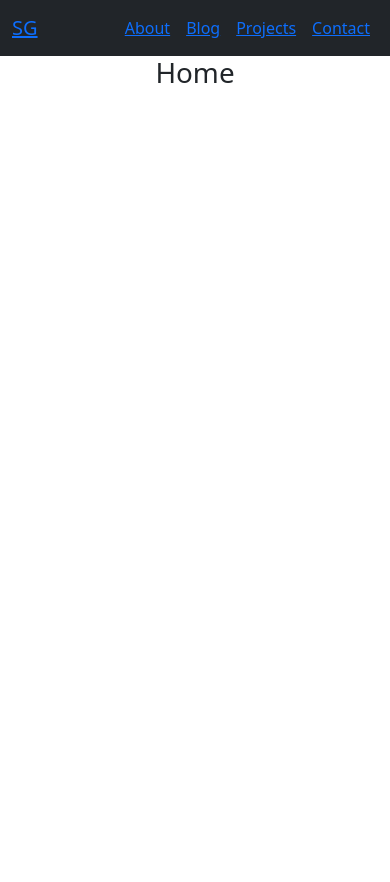
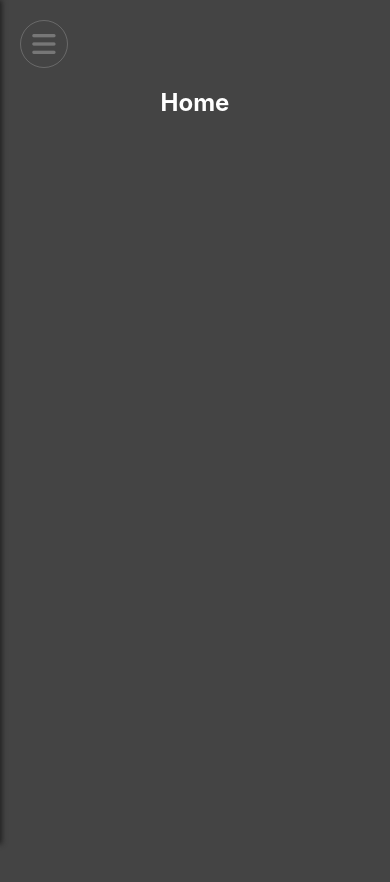
Before and after one commit to segarciat/personal-website, a React (Create React App) app in the folder frontend/: page / in a window 390 px wide. Shown: the top 882 px of the page. Before the commit the page ends 844 px from the top, so only its background shows below. Built offline with nearby package versions, Linux system fonts and the light colour scheme.

Commit message:
Navbar and nav menu for mobile

```diff
--- a/frontend/package.json
+++ b/frontend/package.json
@@ -39,6 +39,7 @@
   },
   "devDependencies": {
     "bootstrap": "^5.1.3",
-    "react-bootstrap": "^2.0.2"
+    "react-bootstrap": "^2.0.2",
+    "sass": "^1.44.0"
   }
 }
--- a/frontend/public/index.html
+++ b/frontend/public/index.html
@@ -8,6 +8,13 @@
     <meta
       name="description"
       content="Sergio Garcia Tapia's personal website."
+    />
+    <link
+      rel="stylesheet"
+      href="https://cdnjs.cloudflare.com/ajax/libs/font-awesome/6.0.0-beta3/css/all.min.css"
+      integrity="sha512-Fo3rlrZj/k7ujTnHg4CGR2D7kSs0v4LLanw2qksYuRlEzO+tcaEPQogQ0KaoGN26/zrn20ImR1DfuLWnOo7aBA=="
+      crossorigin="anonymous"
+      referrerpolicy="no-referrer"
     />
     <link rel="apple-touch-icon" href="%PUBLIC_URL%/logo192.png" />
     <!--
@@ -24,7 +31,7 @@
       work correctly both with client-side routing and a non-root public URL.
       Learn how to configure a non-root public URL by running `npm run build`.
     -->
-    <title>Sergio Garcia | Hobby Dev</title>
+    <title>Sergio E. Garcia T. | Programmer, Mathematician, & Instructor</title>
   </head>
   <body>
     <noscript>You need to enable JavaScript to run this app.</noscript>
--- a/frontend/src/App.js
+++ b/frontend/src/App.js
@@ -1,33 +1,16 @@
-import 'bootstrap/dist/css/bootstrap.min.css';
 import React from 'react';
-import { Navbar, Nav, Container } from 'react-bootstrap';
-import { Outlet, Link } from 'react-router-dom';
+import { Outlet } from 'react-router-dom';
+import Navbar from './components/Navbar';
 
 function App() {
   return (
     <React.Fragment>
-      <Navbar bg="dark" variant="dark">
-        <Container>
-          <Navbar.Brand>
-            <Link to="/">SG</Link>
-          </Navbar.Brand>
-          <Nav className="d-flex justify-content-around ms-auto">
-            <Link className="p-2" to="/about">
-              About
-            </Link>
-            <Link className="p-2" to="/blog">
-              Blog
-            </Link>
-            <Link className="p-2" to="/projects">
-              Projects
-            </Link>
-            <Link className="p-2" to="/contact">
-              Contact
-            </Link>
-          </Nav>
-        </Container>
-      </Navbar>
-      <Outlet />
+      <Navbar />
+      <main id="content">
+        <div className="container">
+          <Outlet />
+        </div>
+      </main>
     </React.Fragment>
   );
 }
--- a/frontend/src/components/Home.js
+++ b/frontend/src/components/Home.js
@@ -3,7 +3,9 @@ import React from 'react';
 const Home = () => {
   return (
     <React.Fragment>
-      <h1 className="text-center">Home</h1>
+      <section id="hero">
+        <h1 className="text-center">Home</h1>
+      </section>
     </React.Fragment>
   );
 };
--- /dev/null
+++ b/frontend/src/components/NavHeader.js
@@ -0,0 +1,17 @@
+import React from 'react';
+
+const NavHeader = ({ isMenuShown, onTogglerClick }) => {
+  return (
+    <header>
+      <button className="btn nav-toggler" onClick={onTogglerClick}>
+        <span>
+          <i
+            className={isMenuShown ? 'fas fa-times fa-2x' : 'fas fa-bars fa-2x'}
+          ></i>
+        </span>
+      </button>
+    </header>
+  );
+};
+
+export default NavHeader;
--- /dev/null
+++ b/frontend/src/components/Navbar.js
@@ -0,0 +1,79 @@
+import React, { useState } from 'react';
+import { NavLink, Link } from 'react-router-dom';
+import NavHeader from './NavHeader';
+import brandPhoto from '../images/brand-photo.jfif';
+
+const Navbar = () => {
+  const [isMenuShown, setIsMenuShown] = useState(false);
+  const navItems = [
+    { to: '/about', linkText: 'About', iconClassList: 'fas fa-info-circle' },
+    { to: '/blog', linkText: 'Blog', iconClassList: 'fas fa-comment' },
+    { to: '/projects', linkText: 'Projects', iconClassList: 'fas fa-code' },
+    {
+      to: '/contact',
+      linkText: 'Contact',
+      iconClassList: 'fas fa-paper-plane',
+    },
+  ];
+
+  const brandPhotoStyle = {
+    height: '3rem',
+    width: '3rem',
+    border: 'none',
+    borderRadius: '50%',
+    marginRight: '0.5rem',
+  };
+
+  const handleTogglerClick = () => {
+    console.log('toggle menu');
+    setIsMenuShown((menuWasShown) => !menuWasShown);
+    document.querySelector('main#content').classList.toggle('hide');
+    document.querySelector('.navbar header').classList.toggle('hide');
+    document.querySelector('.nav-menu').classList.toggle('show');
+  };
+
+  return (
+    <nav className="navbar">
+      <div className="container">
+        <NavHeader
+          onTogglerClick={handleTogglerClick}
+          isMenuShown={isMenuShown}
+        />
+        <div className="nav-menu">
+          <Link to="/" reloadDocument={true}>
+            <img src={brandPhoto} alt="Sergio" style={brandPhotoStyle} />
+            Sergio E. Garcia T.
+          </Link>
+          <ul className="nav-links">
+            {navItems.map((item, index) => (
+              <li key={`${item.linkText}#${index}`}>
+                <NavLink to={item.to} reloadDocument={true}>
+                  <i className={item.iconClassList}></i>
+                  {item.linkText}
+                </NavLink>
+              </li>
+            ))}
+          </ul>
+          <ul className="social">
+            <a
+              target="_blank"
+              rel="noreferrer"
+              href="https://github.com/segarciat"
+            >
+              <i className="fab fa-github"></i>
+            </a>
+            <a
+              target="_blank"
+              rel="noreferrer"
+              href="https://www.linkedin.com/in/sergio-garcia-tapia-81516391/"
+            >
+              <i className="fab fa-linkedin"></i>
+            </a>
+          </ul>
+        </div>
+      </div>
+    </nav>
+  );
+};
+
+export default Navbar;
--- a/frontend/src/css/index.css
+++ /dev/null
@@ -1,13 +0,0 @@
-body {
-  margin: 0;
-  font-family: -apple-system, BlinkMacSystemFont, 'Segoe UI', 'Roboto', 'Oxygen',
-    'Ubuntu', 'Cantarell', 'Fira Sans', 'Droid Sans', 'Helvetica Neue',
-    sans-serif;
-  -webkit-font-smoothing: antialiased;
-  -moz-osx-font-smoothing: grayscale;
-}
-
-code {
-  font-family: source-code-pro, Menlo, Monaco, Consolas, 'Courier New',
-    monospace;
-}
--- a/frontend/src/index.js
+++ b/frontend/src/index.js
@@ -1,7 +1,7 @@
 import React from 'react';
 import ReactDOM from 'react-dom';
 import { BrowserRouter, Routes, Route } from 'react-router-dom';
-import './css/index.css';
+import './scss/index.scss';
 import App from './App';
 import Home from './components/Home';
 import About from './components/About';
--- /dev/null
+++ b/frontend/src/scss/_Home.scss
@@ -0,0 +1,8 @@
+@import '../scss/vars';
+@import '../scss/utils';
+
+#hero {
+  height: 100vh;
+  display: flex;
+  justify-content: center;
+}
--- /dev/null
+++ b/frontend/src/scss/_utils.scss
@@ -0,0 +1,30 @@
+@import 'vars';
+
+.container {
+  display: flex;
+  flex-direction: column;
+}
+
+%btn-shared {
+  cursor: pointer;
+  background: inherit;
+  color: inherit;
+  border: none;
+}
+
+.btn {
+  @extend %btn-shared;
+
+  &-primary {
+    background: $primary;
+  }
+
+  &-dark {
+    background: $dark;
+    color: #fff;
+  }
+
+  &:hover {
+    opacity: 0.5;
+  }
+}
--- /dev/null
+++ b/frontend/src/scss/_vars.scss
@@ -0,0 +1,3 @@
+$primary: #444;
+$dark: #333;
+$light: #fff;
--- /dev/null
+++ b/frontend/src/scss/index.scss
@@ -0,0 +1,129 @@
+@import 'vars';
+@import 'utils';
+
+/* CSS reset */
+* {
+  margin: 0;
+  padding: 0;
+  box-sizing: border-box;
+}
+
+html {
+  overflow-x: hidden;
+}
+/* Base styles */
+body {
+  position: relative;
+  overflow-x: hidden;
+  margin: 0;
+  font-family: -apple-system, BlinkMacSystemFont, 'Segoe UI', 'Roboto', 'Oxygen',
+    'Ubuntu', 'Cantarell', 'Fira Sans', 'Droid Sans', 'Helvetica Neue',
+    sans-serif;
+  -webkit-font-smoothing: antialiased;
+  -moz-osx-font-smoothing: grayscale;
+  background-color: $primary;
+  color: $light;
+}
+
+a {
+  text-decoration: none;
+  color: inherit;
+}
+
+li {
+  list-style: none;
+}
+
+/* Navigation bar */
+.navbar {
+  .container {
+    header {
+      display: flex;
+      flex-direction: row;
+      align-items: center;
+      padding: 1.25rem;
+      transform: translateX(0);
+      transition: transform ease-in-out 0.2s;
+
+      .nav-brand {
+        flex: 1;
+        display: flex;
+        justify-content: center;
+        align-items: center;
+        font-size: 1rem;
+        line-height: 1rem;
+
+        a {
+          display: flex;
+          flex-direction: column;
+          justify-content: center;
+          align-items: center;
+        }
+      }
+
+      &.hide {
+        transform: translateX(70%);
+      }
+
+      .nav-toggler {
+        height: 3rem;
+        width: 3rem;
+        padding: 0.5rem;
+        border: rgba(255, 255, 255, 0.2) solid 1px;
+        border-radius: 50%;
+        color: #777;
+      }
+    }
+
+    .nav-menu {
+      position: fixed;
+      top: 0;
+      left: 0;
+      height: 100vh;
+      width: 70vw;
+      display: flex;
+      flex-direction: column;
+      background-color: $dark;
+      transform: translateX(-100%);
+      transition: transform ease-in-out 0.2s;
+      box-shadow: 2px 0px 5px #222;
+      &.show {
+        transform: translateX(0);
+      }
+
+      a {
+        display: flex;
+        align-items: center;
+        padding: 1rem 0 1rem 1.5rem;
+        &.active {
+          background-color: darken($dark, 3%);
+        }
+        i {
+          margin-right: 0.5rem;
+          font-size: 1.5rem;
+        }
+      }
+      .social {
+        display: flex;
+        justify-content: space-around;
+        bottom: 0;
+        right: 0;
+        margin-right: 0.5rem;
+      }
+    }
+  }
+}
+
+main#content {
+  display: flex;
+  justify-content: center;
+  transform: translateX(0);
+  transition: transform ease-in-out 0.2s;
+  opacity: 1;
+  &.hide {
+    transform: translateX(70%);
+    opacity: 0.8;
+  }
+}
+
+@import './Home';
```
Also changed, not shown: frontend/src/images/brand-photo.jfif (added), 1 other file (tests, documents, lock files or other folders).
